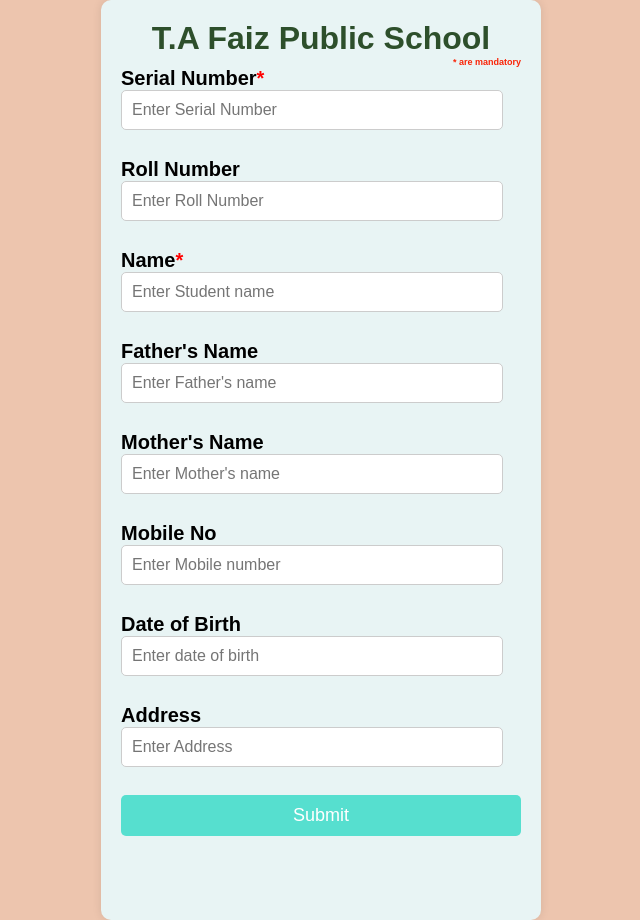
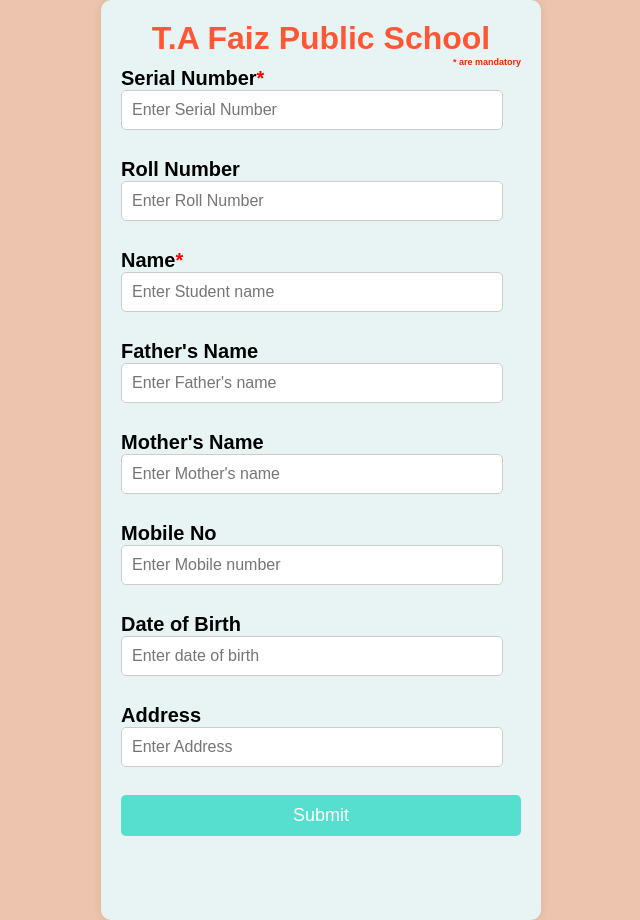
Before and after one commit to Shobhit8075/studentsw, a plain HTML site: page index.html in a window 1280 px wide. Shown: the whole page, without its empty margins (319-959 px from the left). Drawn offline with Linux system fonts and the light colour scheme.

Commit message:
Update index.html

```diff
--- a/index.html
+++ b/index.html
@@ -64,7 +64,7 @@
         }
         h1{
             text-align: center;
-            color: #2D4F2B;
+            color: #ff5733;
         }
         h3{
             text-align: right;
```
